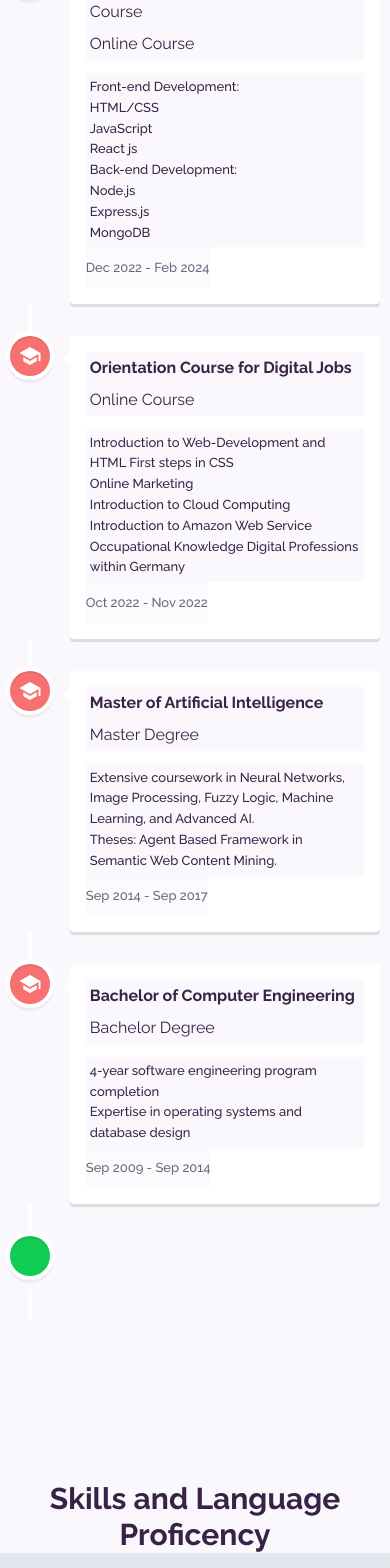
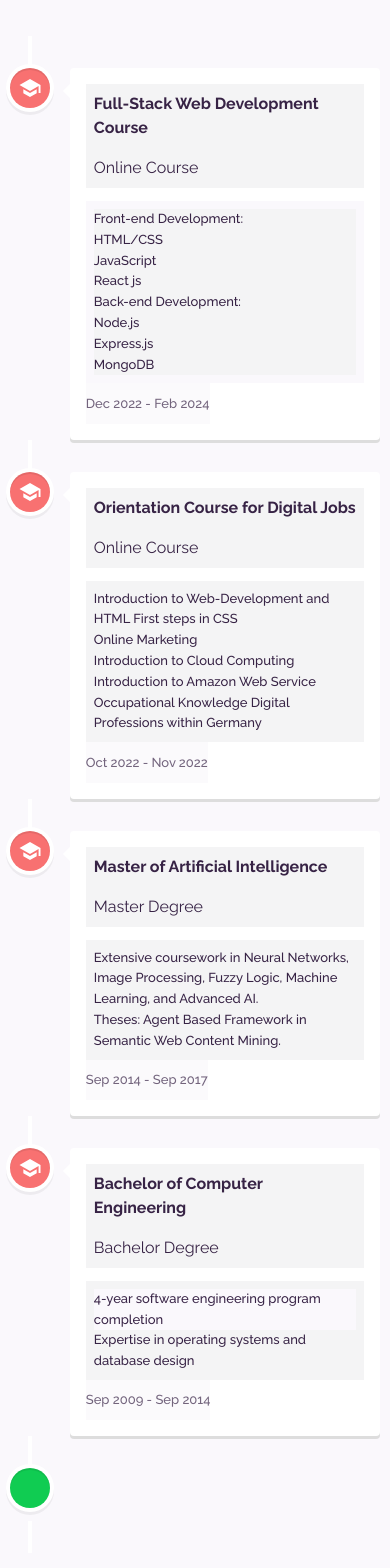
Before and after one commit to Shaqayeq-taheri/Portfolio-Shaqayeq-Taheri, a React (Vite) app: page /aboutme in a window 390 px wide. Shown: the part 1100-2668 px from the top of the page. Built offline with nearby package versions, Linux system fonts and the light colour scheme.

Commit message:
change the background of timeline, language comonent is added

```diff
--- a/index.html
+++ b/index.html
@@ -4,6 +4,7 @@
     <meta charset="UTF-8" />
     <link rel="icon" type="image/svg+xml" href="/vite.svg" />
     <meta name="viewport" content="width=device-width, initial-scale=1.0" />
+    <link rel="shortcut icon" href="favicon.ico" type="image/x-icon">
     <title>Portfolio</title>
   </head>
   <body>
--- a/package.json
+++ b/package.json
@@ -17,6 +17,7 @@
     "react-multi-carousel": "^2.8.4",
     "react-responsive": "^9.0.2",
     "react-router-dom": "^6.20.1",
+    "react-skills": "^1.27.0",
     "react-vertical-timeline-component": "^3.6.0"
   },
   "devDependencies": {
--- a/src/App.jsx
+++ b/src/App.jsx
@@ -1,13 +1,14 @@
-import React from 'react'
-import Index from './pages/Index'
-import Navbar from '../src/components/Navbar'
-import Home from './pages/Home'
-import Aboutme from '../src/components/Aboutme'
-import Skills from '../src/components/Skills'
-import Projects from '../src/components/Projects'
-import BackgroundEducation from '../src/components/BackgroundEducation'
-import ContactMe from '../src/components/ContactMe'
-import Footer from '../src/components/Footer'
+import React from "react";
+import Index from "./pages/Index";
+import Navbar from "../src/components/Navbar";
+import Home from "./pages/Home";
+import Aboutme from "../src/components/Aboutme";
+import Skills from "../src/components/Skills";
+import Projects from "../src/components/Projects";
+import BackgroundEducation from "../src/components/BackgroundEducation";
+import ContactMe from "../src/components/ContactMe";
+import Footer from "../src/components/Footer";
+import Languages from "./components/Languages";
 import {
   BrowserRouter as Router,
   Route,
@@ -15,33 +16,29 @@ import {
   useLocation,
 } from "react-router-dom";
 
+
 function App() {
   return (
     <div>
-
-
-
       <Router>
-
         <Routes>
           <Route path="/" element={<Index />}>
             <Route index element={<Home />} />
             <Route path="/aboutme" element={<Aboutme />} />
+            <Route
+              path="/backgroundEducation"
+              element={<BackgroundEducation />}
+            />
 
+            <Route path="/skills" element={<Skills />} />
+            <Route path="/languages" element={<Languages />} />
             <Route path="/projects" element={<Projects />} />
-                <Route path="/skills" element={<Skills />} />
-
-                <Route path="/backgroundEducation" element={<BackgroundEducation />} />
             <Route path="/contactme" element={<ContactMe />} />
-
-
           </Route>
         </Routes>
       </Router>
-
-
     </div>
-  )
+  );
 }
 
-export default App
+export default App;
--- a/src/components/Aboutme.jsx
+++ b/src/components/Aboutme.jsx
@@ -9,7 +9,7 @@ function Aboutme() {
 
 
          <p className="text-gray-100 text-xl text-center md:text-left dark:text-gray-400 bg-slate-500 max-w-xlg"> I am Shaqayeq Taheri, Junior Full-stack Web Developer, with a strong background in computer engineering, over than 2 years of experience in IT, proficient in a range of techologies in both Front-end and Back-end development. </p>
-<button  className="text-xl mx-auto md:mx-0  w-48 bg-rose-100 hover:bg-rose-200 transition delay-100 p-4 ">My CV</button>
+<button  className="text-xl mx-auto md:mx-0  w-48 bg-rose-100 hover:bg-rose-50 transition delay-100 p-4 ">My CV</button>
 
       </div>
     <img src="src/assets/images/myImage.jpg" alt="" className="  rounded-full order-first md:order-last mb-2 mt-10 md:mt-0 md:mb-20" style={{width:'200px', height:'210px' }} />
--- a/src/components/BackgroundEducation.jsx
+++ b/src/components/BackgroundEducation.jsx
@@ -8,7 +8,7 @@ import "react-vertical-timeline-component/style.min.css";
 
 function BackgroundEducation() {
   return (
-    <div className=" pb-20">
+    <div className=" mt-28">
       <h2 className="text-4xl text-center font-bold pb-20 pt-20 ">Education Background</h2>
       <VerticalTimeline>
         {/*    <VerticalTimelineElement
@@ -34,45 +34,45 @@ function BackgroundEducation() {
           iconStyle={{ background: "#F87171", color: "#fff" }}
           icon={<IoMdSchool fontSize={'60px'} className="bg-red-400 fill-white text-lg" />}
         > {/* can not change the size of the icon!! */}
-          <h3 className="vertical-timeline-element-title p-1">
+          <h3 className="vertical-timeline-element-title p-2 bg-zinc-100 font-bold">
             Full-Stack Web Development Course
           </h3>
-          <h4 className="vertical-timeline-element-subtitle p-1">Online Course</h4>
-          <p className="p-1">
-            <ul>
+          <h4 className="vertical-timeline-element-subtitle p-2 bg-zinc-100">Online Course</h4>
+          <p className="p-2">
+            <ul className="bg-zinc-100 ">
               Front-end Development:
-              <li>HTML/CSS</li>
-              <li>JavaScript</li>
-              <li>React js</li>
+              <li className="bg-zinc-100">HTML/CSS</li>
+              <li className="bg-zinc-100">JavaScript</li>
+              <li className="bg-zinc-100">React js</li>
             </ul>
-            <ul>
+            <ul className="bg-zinc-100 ">
               Back-end Development:
-              <li>Node.js</li>
-              <li>Express.js</li>
-              <li>MongoDB</li>
+              <li className="bg-zinc-100">Node.js</li>
+              <li className="bg-zinc-100">Express.js</li>
+              <li className="bg-zinc-100">MongoDB</li>
             </ul>
           </p>
         </VerticalTimelineElement>
         <VerticalTimelineElement
-          className="vertical-timeline-element--education"
+          className="vertical-timeline-element--education "
           date="Oct 2022 - Nov 2022"
           iconStyle={{ background: "#F87171", color: "#fff" }}
           icon={<IoMdSchool className="bg-red-400 fill-white" />}
         >
-          <h3 className="vertical-timeline-element-title font-bold p-1">
+          <h3 className="vertical-timeline-element-title font-bold p-2 bg-zinc-100">
             Orientation Course for Digital Jobs
           </h3>
-          <h4 className="vertical-timeline-element-subtitle p-1">Online Course</h4>
+          <h4 className="vertical-timeline-element-subtitle p-2 bg-zinc-100">Online Course</h4>
 
-          <p className="p-1">
+          <p className="p-2 bg-zinc-100">
             <ul className="">
-              <li>
+              <li className="bg-zinc-100">
                 Introduction to Web-Development and HTML First steps in CSS
               </li>
-              <li>Online Marketing</li>
-              <li>Introduction to Cloud Computing</li>
-              <li>Introduction to Amazon Web Service</li>
-              <li>Occupational Knowledge Digital Professions within Germany</li>
+              <li className="bg-zinc-100">Online Marketing</li>
+              <li className="bg-zinc-100">Introduction to Cloud Computing</li>
+              <li className="bg-zinc-100">Introduction to Amazon Web Service</li>
+              <li className="bg-zinc-100">Occupational Knowledge Digital Professions within Germany</li>
             </ul>
           </p>
         </VerticalTimelineElement>
@@ -82,17 +82,17 @@ function BackgroundEducation() {
           iconStyle={{ background: "#F87171", color: "#fff" }}
           icon={<IoMdSchool className=" bg-red-400 fill-white" />}
         >
-          <h3 className="vertical-timeline-element-title font-bold p-1">
+          <h3 className="vertical-timeline-element-title font-bold p-2 bg-zinc-100">
             Master of Artificial Intelligence
           </h3>
-          <h4 className="vertical-timeline-element-subtitle p-1">Master Degree</h4>
-          <p className="p-1">
+          <h4 className="vertical-timeline-element-subtitle p-2 bg-zinc-100">Master Degree</h4>
+          <p className="p-2 bg-zinc-100">
             <ul>
-              <li>
+              <li className="bg-zinc-100">
                 Extensive coursework in Neural Networks, Image Processing, Fuzzy
                 Logic, Machine Learning, and Advanced AI.
               </li>
-              <li>
+              <li className="bg-zinc-100">
                 Theses: Agent Based Framework in Semantic Web Content Mining.
               </li>
             </ul>
@@ -102,18 +102,18 @@ function BackgroundEducation() {
           className="vertical-timeline-element--education"
           date="Sep 2009 - Sep 2014"
           iconStyle={{ background: "#F87171", color: "#fff" }}
-          icon={<IoMdSchool className=" bg-red-400 fill-white" style={{ fontSize: '3rem' }} /> }
+          icon={<IoMdSchool className=" bg-red-400 fill-white " style={{ fontSize: '3rem' }} /> }
         >
-          <h3 className="vertical-timeline-element-title font-bold p-1">
+          <h3 className="vertical-timeline-element-title font-bold p-2 bg-zinc-100">
             Bachelor of Computer Engineering
           </h3>
-          <h4 className="vertical-timeline-element-subtitle p-1">
+          <h4 className="vertical-timeline-element-subtitle p-2 bg-zinc-100">
             Bachelor Degree
           </h4>
-          <p className="p-1">
-            <ul>
-              <li>4-year software engineering program completion</li>
-              <li>Expertise in operating systems and database design</li>
+          <p className="p-2 bg-zinc-100">
+            <ul >
+              <li  >4-year software engineering program completion</li>
+              <li className="bg-zinc-100">Expertise in operating systems and database design</li>
             </ul>
           </p>
         </VerticalTimelineElement>
--- /dev/null
+++ b/src/components/Languages.jsx
@@ -0,0 +1,14 @@
+import React from 'react'
+
+function Languages() {
+  return (
+    <div>
+        <div>
+            <h2 className='font-bold text-center text-3xl mt-5 mb-5 '>Languages</h2>
+
+        </div>
+    </div>
+  )
+}
+
+export default Languages
--- a/src/components/Navbar.jsx
+++ b/src/components/Navbar.jsx
@@ -1,4 +1,4 @@
-import { Link } from "react-router-dom";
+import { Link, NavLink } from "react-router-dom";
 import { useState } from "react";
 
 function Navbar() {
@@ -38,7 +38,7 @@ function Navbar() {
     <div className="flex  " >
       <nav className="flex gap-8 text-xl bg-gray-200">
         {links.map(({id, link,path})=>(
-          <Link to={path} className="bg-gray-200" key={id}>{link}</Link>
+          <NavLink to={path} className="bg-gray-200" key={id}>{link}</NavLink>
         ))}
       </nav>
 
--- a/src/components/Skills.jsx
+++ b/src/components/Skills.jsx
@@ -1,5 +1,6 @@
 import React from "react";
-import { FaChevronLeft, FaChevronRight } from 'react-icons/fa';
+
+
 import {
   FaHtml5,
   FaCss3Alt,
@@ -32,6 +33,7 @@ const responsive = {
     items: 1,
   },
 };
+
 const icons = [
   <FaHtml5 size={90} className="fill-red-500  bg-slate-200" key="html5" />,
   <FaCss3Alt size={90} className="fill-blue-500  bg-slate-200" key="css3" />,
@@ -46,11 +48,11 @@ const icons = [
 
 function Skills() {
   return (
-    <div className="bg-gray-600 mt-20 mb-20">
-      <h2 className=" text-center font-bold text-3xl">
-        Skills and Language Proficency
+    <div>
+      <div className="mt-28  h-auto pb-28 pt-20">
+        <h2 className=" text-center font-bold text-3xl mt-5 mb-5">
+          Skills
         </h2>
-
         <Carousel
           responsive={responsive}
           arrows={true}
@@ -58,21 +60,20 @@ function Skills() {
           infinite={true}
           containerClass=""
           removeArrowOnDeviceType={["tablet", "mobile"]}
-        className="max-w-5xl mx-auto  bg-slate-200 "
-        arrowClasses={{
-          next: "fas fa-chevron-right",
-          prev: "fas fa-chevron-left",
-        }}
+          className="max-w-4xl mx-auto border "
+
         >
           {icons.map((icon) => (
             <div
               key={icon.key}
-            className="border bg-slate-200 p-10 mb-10 flex justify-center"
+              className="border  p-10 mb-10 flex justify-center"
             >
               {icon}
             </div>
           ))}
         </Carousel>
+
+      </div>
     </div>
   );
 }
--- a/src/pages/Index.jsx
+++ b/src/pages/Index.jsx
@@ -7,6 +7,7 @@ import BackgroundEducation from '../components/BackgroundEducation'
 import Skills from '../components/Skills'
 import Footer from '../components/Footer'
 import { useMediaQuery } from 'react-responsive';
+import Languages from '../components/Languages'
 
 
 
@@ -21,6 +22,7 @@ function Index() {
 
         <BackgroundEducation/>
       <Skills/>
+      <Languages/>
        {/*    <Projects/> */}
         <Footer/>
     </div>
```
Also changed, not shown: 1 other file (tests, documents, lock files or other folders). Lines whose indentation alone changed are shown as unchanged.
